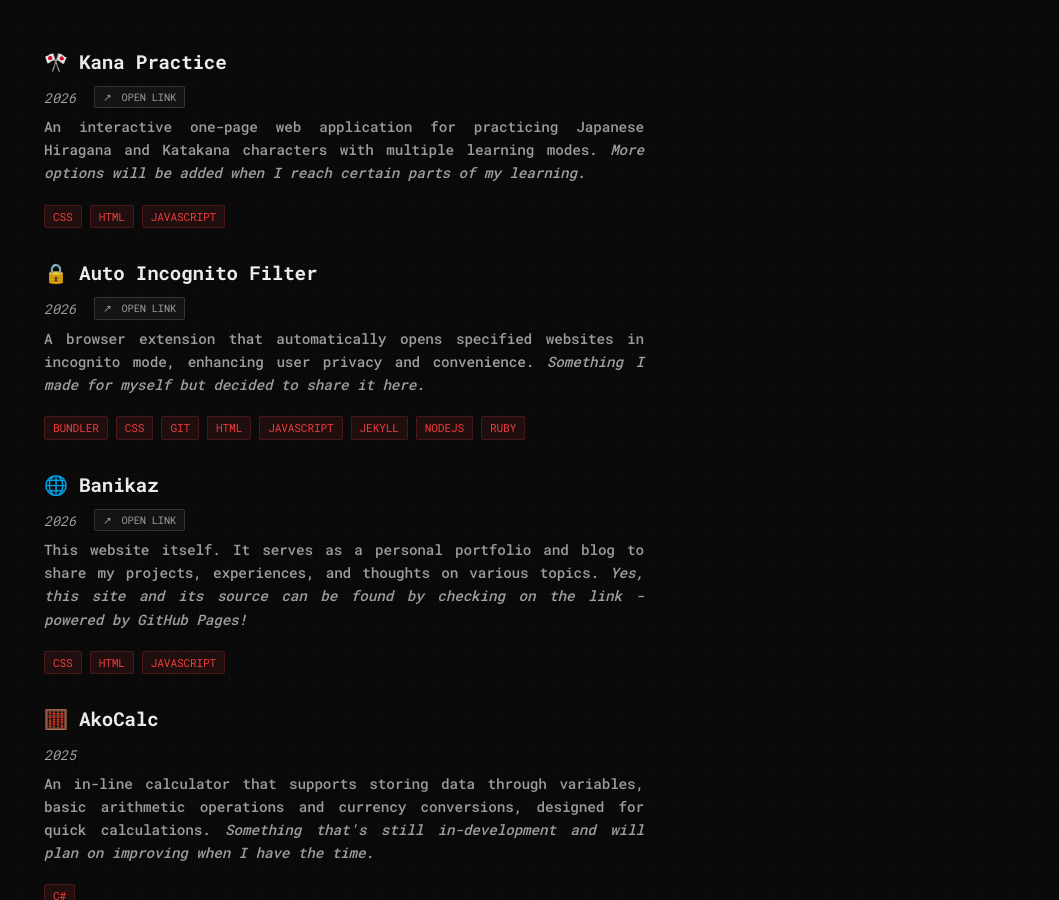
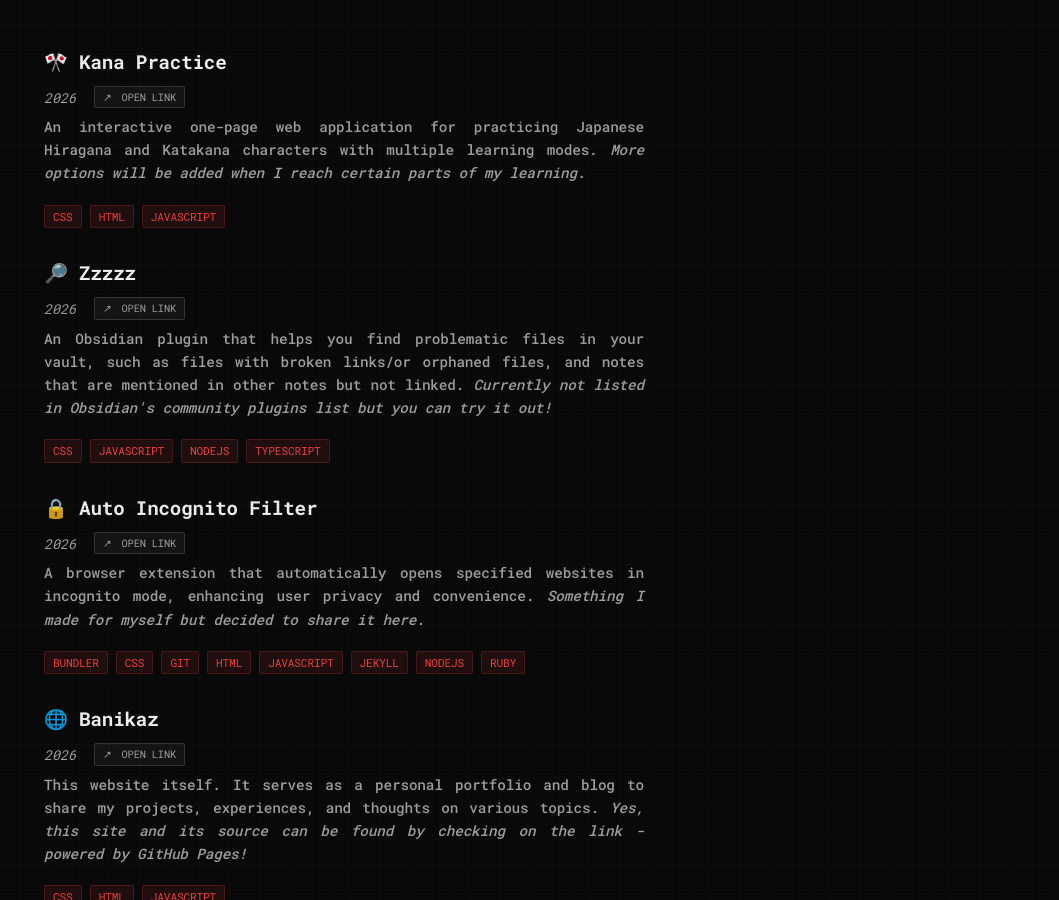
Before and after one commit to 0xb01/0xb01.github.io, a Jekyll site: the page built from work.html, in a window 1280 px wide and 900 px high, scrolled down 2136 px. Shown: the whole window, without its empty margins (221-1280 px from the left). Built offline with Jekyll 4.4.1, drawn with Linux system fonts in a browser that asks for light colours.

Commit message:
Add Zzzzz project; update site metadata
Add a new project entry for "Zzzzz" to work.html (and the generated _site/work/index.html). Regenerate site output: normalize JSON-LD property ordering in several pages (index, about, blog, music, tech), update feed.xml timestamp and include Mermaid content, and bump sitemap lastmod for the kana page. These changes are the result of adding the project and rebuilding the static site.

```diff
--- a/work.html
+++ b/work.html
@@ -132,6 +132,19 @@ title: Work
         </div>
     </div>
     <div class="project-item">
+        <h3>🔎 Zzzzz</h3>
+        <p class="project-year"><em>2026</em> <a href="https://github.com/0xb01/Zzzzz" class="project-link-btn" target="_blank">Open Link</a></p>
+        <p class="summary-text" style="text-align: justify;">
+            An Obsidian plugin that helps you find problematic files in your vault, such as files with broken links/or orphaned files, and notes that are mentioned in other notes but not linked. <i>Currently not listed in Obsidian's community plugins list but you can try it out!</i>
+        </p>
+        <div class="tech-stack">
+            <span class="tech-tag">CSS</span>
+            <span class="tech-tag">JavaScript</span>
+            <span class="tech-tag">NodeJS</span>
+            <span class="tech-tag">TypeScript</span>
+        </div>
+    </div>
+    <div class="project-item">
         <h3>🔒 Auto Incognito Filter</h3>
         <p class="project-year"><em>2026</em> <a href="https://github.com/0xb01/Auto-Incognito-Filter" class="project-link-btn" target="_blank">Open Link</a></p>
         <p class="summary-text" style="text-align: justify;">
```
Also changed, not shown: 8 other files.
